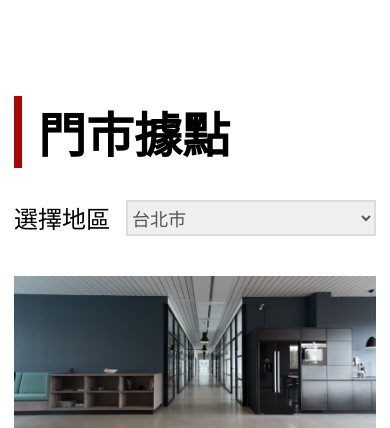
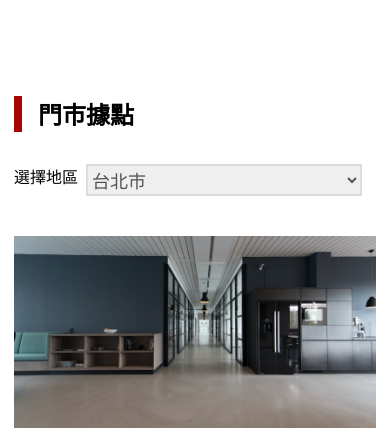
Before and after one commit to swalok47716/hexs-w4-bootstrap, a website built with Vite: page pages/stores-location.html in a window 390 px wide. Shown: the top 428 px of the page. Built offline with nearby package versions, Linux system fonts and the light colour scheme.

Commit message:
fix the font size of the headline and the flowing "area-selector"

```diff
--- a/assets/scss/pages/_stores-location.scss
+++ b/assets/scss/pages/_stores-location.scss
@@ -2,6 +2,12 @@
     h1 {
         border-left: 8px solid $color-primary;
         font: normal normal bold 48px/72px $font-family-primary;
+    }
+    @media(max-width: 768px) {
+        h1 {
+            font-size: 24px;
+            line-height: 36px;
+        }
     }
     .area-selector {
         label {
@@ -12,6 +18,20 @@
             width: 304px;
             font: normal normal normal 18px/26px $font-family-primary;
             color: $color-6;
+        }
+    }
+    @media(max-width: 768px) {
+        .area-selector {
+            div {
+                gap: 8px;
+            }
+            label {
+                font-size: 16px;
+                line-height: 24px;
+            }
+            select {
+                width: 276px;
+            }
         }
     }
     .items-in-grid {
--- a/pages/stores-location.html
+++ b/pages/stores-location.html
@@ -11,7 +11,7 @@
     <main class="stores-location">
       <div class="headline">
         <div class="container pt-24 pb-8">
-          <h1 class="pl-4 text-nowrap">門市據點</h1>
+          <h1 class="pl-4">門市據點</h1>
         </div>
       </div>
       <div class="area-selector mb-10">
```
